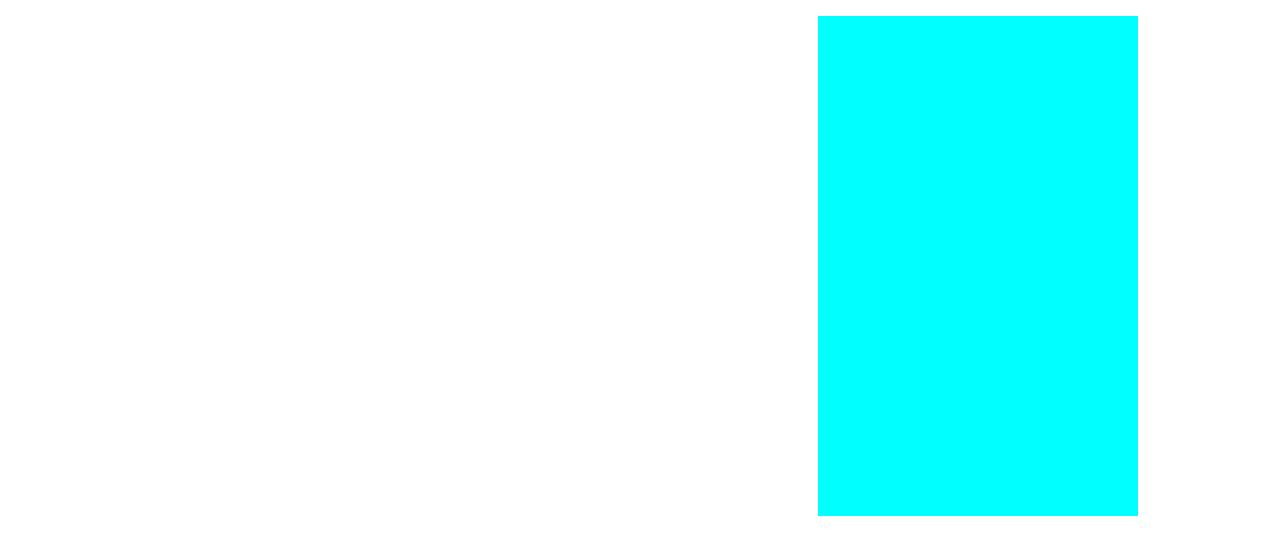
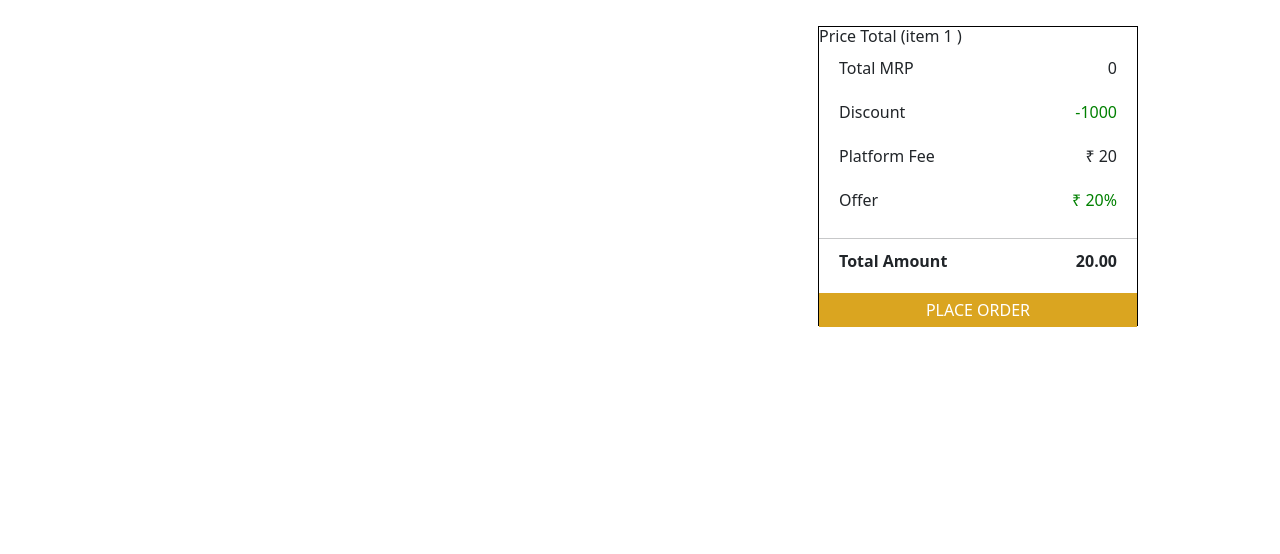
Before and after one commit to Muskan-tuteja/project-bootstrap, a plain HTML site: page pages/cart.html in a window 1280 px wide. Shown: the part 84-638 px from the top of the page. Drawn offline with nearby package versions, Linux system fonts and the light colour scheme.

Commit message:
price details

```diff
--- a/pages/cart.css
+++ b/pages/cart.css
@@ -1,57 +1,84 @@
-.items-details{
+.items-details {
   display: flex;
   gap: 50px;
 }
 
-.cart-left{
+.cart-left {
   margin-top: 100px;
   width: 60%;
   /* height: 500px;
   background-color: blue; */
 }
 
- .cart-right-total{
-    margin-top: 100px;
+.cart-right-total {
+  margin-top: 110px;
 
   width: 25%;
-  height: 500px;
-  background-color: aqua;
+  border: 1px solid black;
+  height: 300px;
 }
-.cart-lefts img{
+.cart-right-total * {
+  margin-bottom: 10px;
+}
+.cart-right-total *:not(h6,button) {
+  display: flex;
+  justify-content: space-between;
+  padding: 0px 10px;
+}
+.cart-right-total button {
+  width: 100%;
+  padding: 5px;
+  background-color: goldenrod;
+
+  color: white;
+  outline: none;
+  border: none;
+}
+.cart-right-total button:hover {
+  background-color: rgba(218, 165, 32, 0.605);
+}
+.cart-right-total .total{
+  font-weight: bold;
+}
+.cart-right-total .offer *:not(.off){
+  color: green;
+}
+.cart-right-total .Discount *:not(.dis){
+  color: green;
+}
+
+
+.cart-lefts img {
   width: 20%;
   height: 200px;
   padding: 10px;
 }
-.cart-left .cart-lefts{
+.cart-left .cart-lefts {
   position: relative;
   display: flex;
 
   border: 1px solid rgba(0, 0, 0, 0.219);
   margin: 10px;
 }
-.cart-lefts .fa-circle-xmark{
+.cart-lefts .fa-circle-xmark {
   position: absolute;
   right: 10px;
   top: 10px;
 }
-.cart-left .cart-lefts .cart-detalis{
+.cart-left .cart-lefts .cart-detalis {
   padding: 10px;
 }
-.cart-left .cart-lefts .cart-detalis *{
+.cart-left .cart-lefts .cart-detalis * {
   margin-bottom: 10px;
-
 }
-.cart-left .cart-detalis .price-small{
+.cart-left .cart-detalis .price-small {
   text-decoration: line-through;
   font-size: 15px;
   color: red;
-
 }
-.cart-left .cart-detalis .price{
+.cart-left .cart-detalis .price {
   font-weight: bold;
-
-
 }
-.cart-left .cart-detalis .price-discount{
+.cart-left .cart-detalis .price-discount {
   color: orangered;
 }
--- a/pages/cart.html
+++ b/pages/cart.html
@@ -83,11 +83,34 @@
       </nav>
     </header>
     <section class="items-details">
-      <div class="cart-left">
+      <div class="cart-left"></div>
+      <div class="cart-right-total">
+        <h6>Price Total (item 1 )</h6>
+        <div class="mrp">
+          <span>Total MRP</span>
+          <span class="total-mrp">₹</span>
+        </div>
 
+        <div class="Discount">
+          <span class="dis">Discount</span>
+          <span class="total-discount">₹ 2000</span>
+        </div>
+        <div class="Platform-Fee">
+          <span>Platform Fee</span>
+          <span>₹ 20</span>
+        </div>
+        <div class="offer">
+          <span class="off">Offer</span>
+          <span>₹ 20%</span>
+        </div>
+        <hr>
+        <div class="total">
+          <span>Total Amount</span>
+          <span class="total-amount">₹ 20</span>
+        </div>
+        <button>PLACE ORDER</button>
       </div>
-      <div class="cart-right-total"></div>
-      <div class="cart-right"></div>
+
     </section>
     <script src="../bootstrap-5.3.8-dist/js/bootstrap.bundle.min.js"></script>
     <script src="https://cdnjs.cloudflare.com/ajax/libs/aos/2.3.4/aos.js"></script>
--- a/pages/cart.js
+++ b/pages/cart.js
@@ -107,6 +107,7 @@ function onLoad(data) {
 
   // Make HTML
   let items = ``;
+  let totalMRP = 0
   cartData.forEach((item) => {
     items += `
       <div class="cart-lefts">
@@ -122,11 +123,20 @@ function onLoad(data) {
             <div class="price-discount">${item.pricediscount}%off</div>
           </div>
         </div>
+
+
     `;
+    totalMRP += item.price;
+
   });
 
   // Show items in cart-left box
   cartLeft.innerHTML = items;
+    document.querySelector(".total-mrp").innerHTML = totalMRP;
+      document.querySelector(".total-discount").innerHTML = Math.max(Number(totalMRP - 1000,0 ))
+
+  document.querySelector(".total-amount").innerHTML = (totalMRP + 20).toFixed(2) ;
+
 
   // Add to cart functionality
   const buttons = document.querySelectorAll(".fa-circle-xmark");
```
